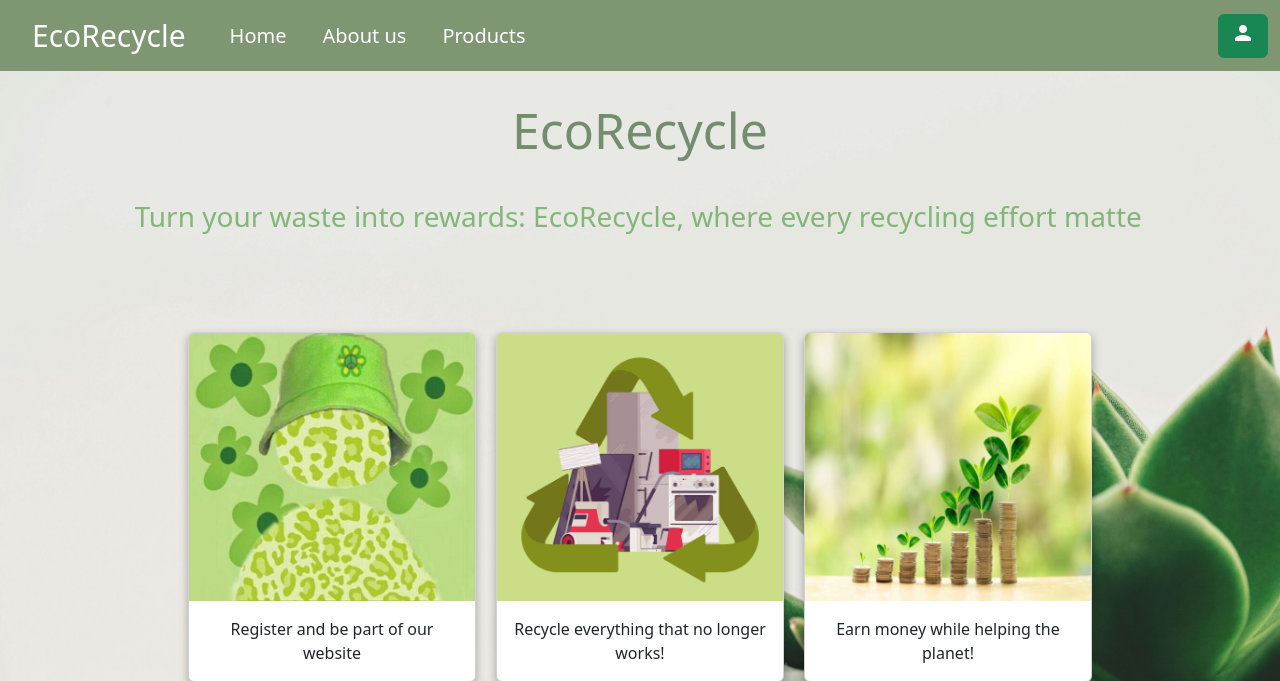
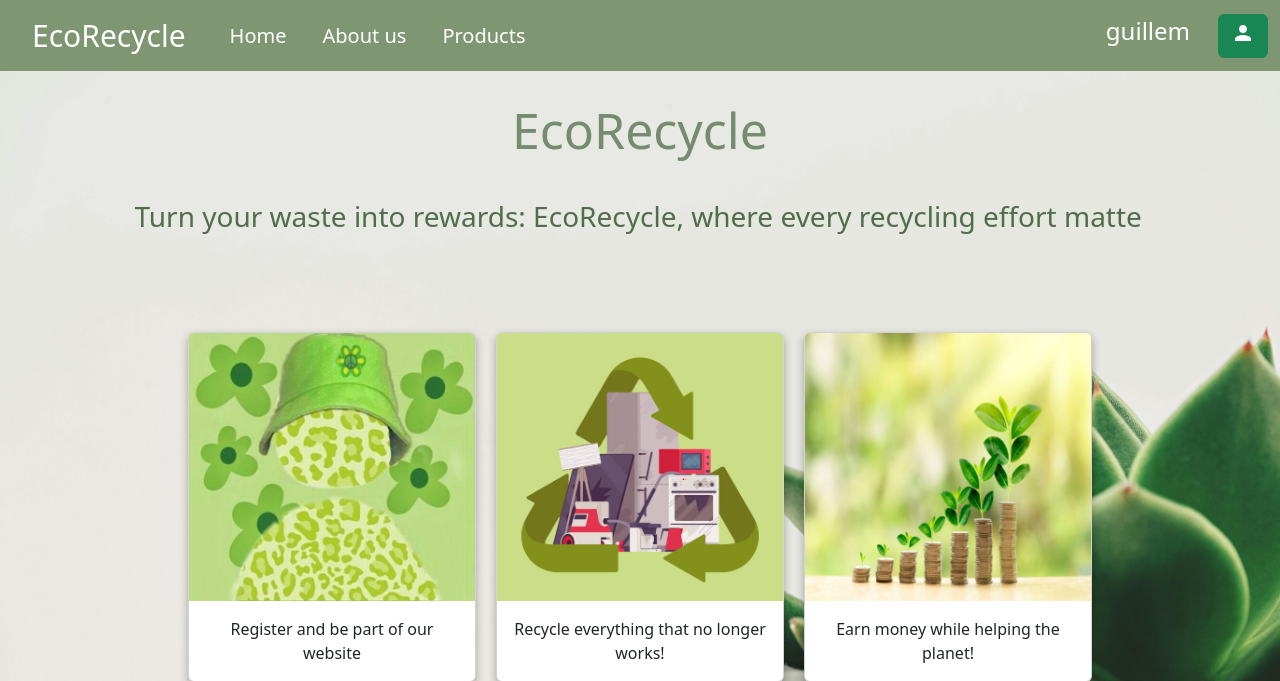
Before and after one commit to Guillemtejonestalella/EcoRecycleProject, a Django app: page / in a window 1280 px wide. Shown: the top 681 px of the page. Run offline with Django 5.2, Linux system fonts and the light colour scheme; a user stored in the database is signed in; some libraries are stand-ins or nearby versions.

Commit message:
[Updated] Username when logged in

```diff
--- a/ecoApp/static/css/styles.css
+++ b/ecoApp/static/css/styles.css
@@ -87,6 +87,18 @@ body {
     transition: .3s;
 }
 
+.account-name h4{
+    color: white !important;
+    font-weight: 100;
+    align-items: center;
+    padding-right: 20px;
+
+}
+
+.progress{
+    margin: 20px;
+}
+
 .navbar-color a:not(.dropdown-item):hover::before{
     width: 100%;
     color: white;
@@ -103,6 +115,7 @@ body {
     font-size: 50px;
     color: #214d1b96;
     margin-top: 100px;
+
 }
 
 .home-cards{
@@ -198,7 +211,7 @@ body {
 .web-slogan {
     font-size: 25px;
     animation: fade-up-title 1s;
-    color: #3e903196;
+    color: #20491ac4;
     display: flex;
     justify-content: center;
     text-align: center;
@@ -215,5 +228,6 @@ body {
 }
 
 .shadow{
+    background-color: rgba(127, 165, 98, 0.89) !important;
     box-shadow: 0 4px 8px rgba(0, 0, 0, 0.3);
 }
--- a/ecoApp/templates/ecoApp/base.html
+++ b/ecoApp/templates/ecoApp/base.html
@@ -38,14 +38,20 @@
           </ul>
 
           {% if request.user.is_authenticated %}
+
             <!-- <form class="d-flex" role="search">
               <input class="form-control me-2" type="search" placeholder="Search" aria-label="Search">
               <button class="btn btn-success" type="submit">Search</button>
             </form> -->
 
+            <div class="account-name">
+              <h4>{{user}}</h4>
+            </div>
+
             <div class="dropdown">
+
               <button class="btn btn-success  ms-2" type="button" data-bs-toggle="dropdown" aria-expanded="false">
-                <span class="material-icons">person</span>
+                <span class="material-icons ">person</span>
               </button>
               <ul class="dropdown-menu dropdown-menu-end">
                 <li>
@@ -70,9 +76,6 @@
 
               </ul>
             </div>
-
-
-
 
           {% else %}
             <form method="GET" action="{% url 'login' %}">
--- a/ecoApp/templates/registration/login.html
+++ b/ecoApp/templates/registration/login.html
@@ -7,8 +7,10 @@
 <div class="row justify-content-center">
     <div class="col-md-6">
         <div class="loginRegister-container">
+
             <h5 class="card-header">Login</h5>
-            <div class="card-body">
+
+            <div class="card-body ">
                 <form id="form-login" method="post" action="" class="p-3">
                     {% csrf_token %}
                     {{ form | crispy }}
--- a/ecoApp/templates/registration/register.html
+++ b/ecoApp/templates/registration/register.html
@@ -8,6 +8,9 @@
     <div class="col-md-6">
         <div class="loginRegister-container">
             <h5 class="card-header">Register</h5>
+            <div class="progress" role="progressbar" aria-label="Example with label" aria-valuenow="25" aria-valuemin="0" aria-valuemax="100">
+                <div class="progress-bar" style="width: 25%">25%</div>
+            </div>
             <div class="card-body">
                 <form id="form-login" method="post" action="" class="p-3">
                     {% csrf_token %}
```
Also changed, not shown: ecoApp/templates/ecoApp/products.html (+2 -16 lines).
